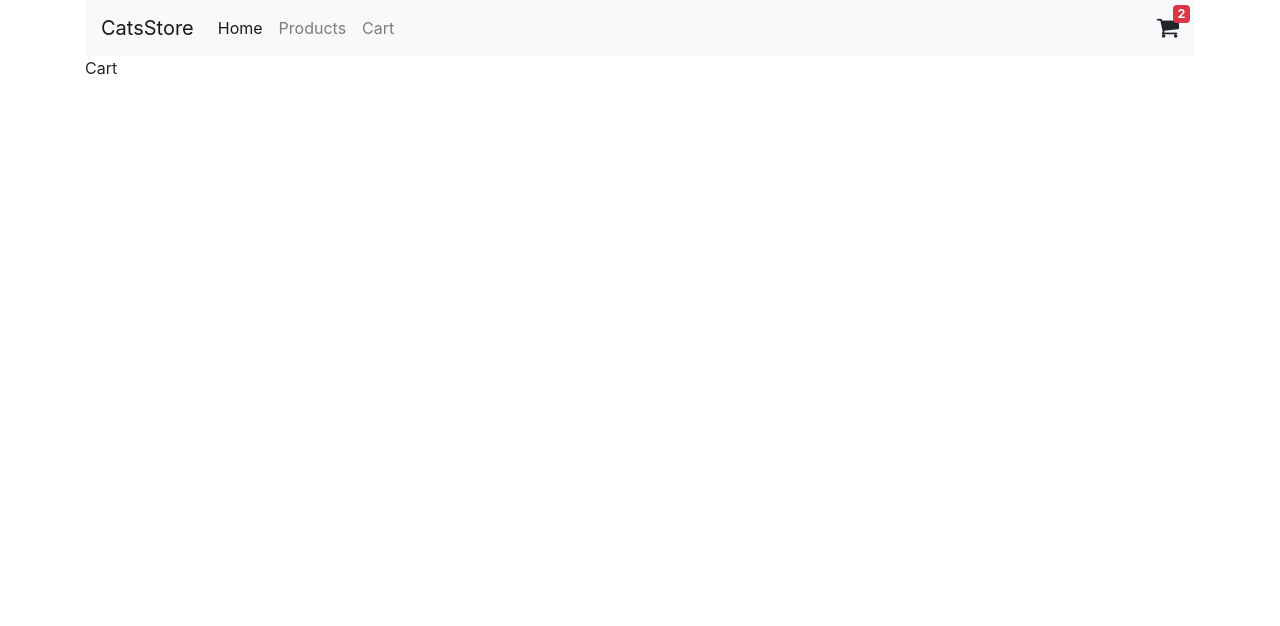
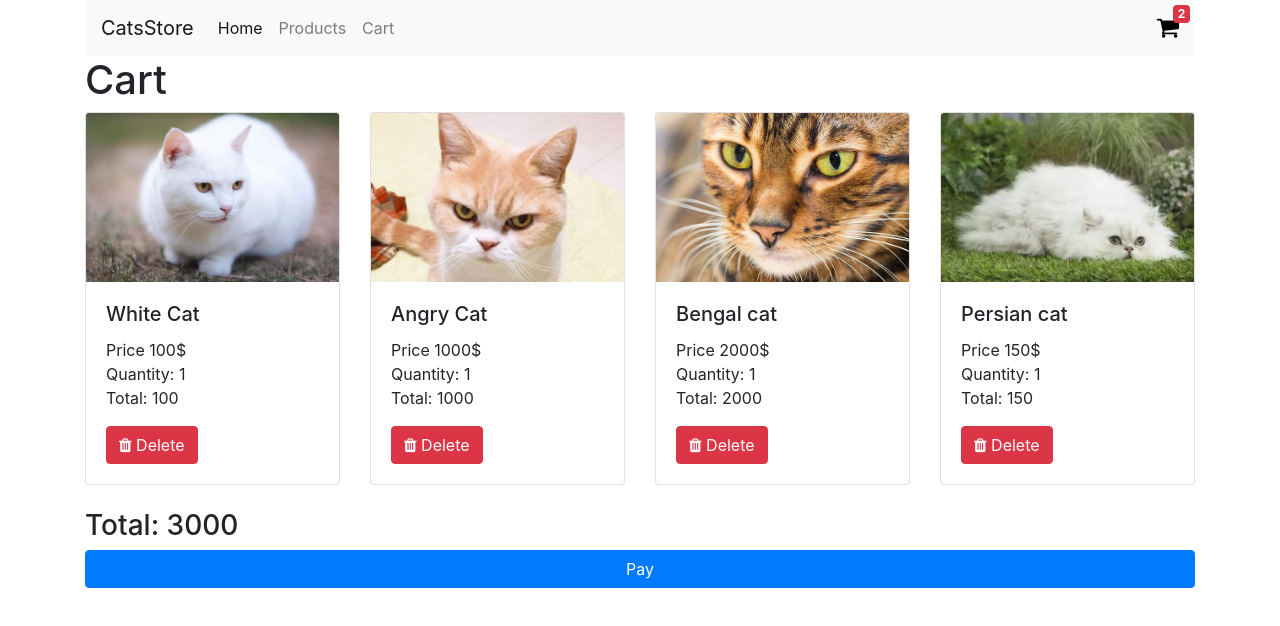
Before and after one commit to BashirShallah/react-redux-cart-example, a React (Create React App) app: page /cart in a window 1280 px wide. Shown: the top 626 px of the page. Built offline with nearby package versions, Linux system fonts and the light colour scheme.

Commit message:
Add Cart Page.

```diff
--- a/src/Components/CartIcon.css
+++ b/src/Components/CartIcon.css
@@ -1,5 +1,6 @@
 #cart-icon i {
     font-size: 24px;
+    color: #000;
 }
 
 #cart-icon span {
--- a/src/Components/CartIcon.js
+++ b/src/Components/CartIcon.js
@@ -1,9 +1,12 @@
 import React from "react";
+import { Link } from "react-router-dom";
 import "./CartIcon.css";
 
 export default function CartIcon(){
     return <div id="cart-icon">
-        <i className="fa fa-shopping-cart"></i>
-        <span className="badge badge-danger">2</span>
+        <Link to="/cart">
+            <i className="fa fa-shopping-cart"></i>
+            <span className="badge badge-danger">2</span>
+        </Link>
     </div>
 }
--- /dev/null
+++ b/src/Components/CartItem.js
@@ -0,0 +1,26 @@
+import React from "react";
+
+export default function ProductItem(props){
+    const {product} = props;
+
+    return (
+        <div className="card">
+            <img src={product.image} className="card-img-top" alt="..." />
+            <div className="card-body">
+                <h5 className="card-title">
+                    {product.name}
+                </h5>
+                <p className="card-text">
+                    Price {product.price}$
+                    <br />
+                    Quantity: 1
+                    <br />
+                    Total: {product.price}
+                </p>
+                <a href="#" className="btn btn-danger">
+                    <i className="fa fa-trash"></i> Delete
+                </a>
+            </div>
+        </div>
+    );
+}
--- a/src/pages/Cart.js
+++ b/src/pages/Cart.js
@@ -1,7 +1,42 @@
 import React from "react";
+import CartItem from "../Components/CartItem";
+import ProductsApi from "../api/products";
 
-export default function Cart(){
-    return (
-        <div>Cart</div>
-    );
+export default class Cart extends React.Component{
+
+    state = {
+        products: [],
+    };
+
+    componentDidMount(){
+        ProductsApi.getAll()
+            .then( data => {
+                this.setState({
+                    products: data
+                })
+            });
+    }
+
+    render(){
+        return (
+            <div>
+                <h1>Cart</h1>
+
+                <div className="row">
+                    {this.state.products.map(product =>
+                        <div className={'col-3'} key={product.id}>
+                            <CartItem product={product} />
+                        </div>
+                    )}
+                </div>
+
+                <br />
+                <h3>
+                    Total: 3000
+                </h3>
+
+                <button class="btn btn-primary btn-block">Pay</button>
+            </div>
+        );
+    }
 }
```
